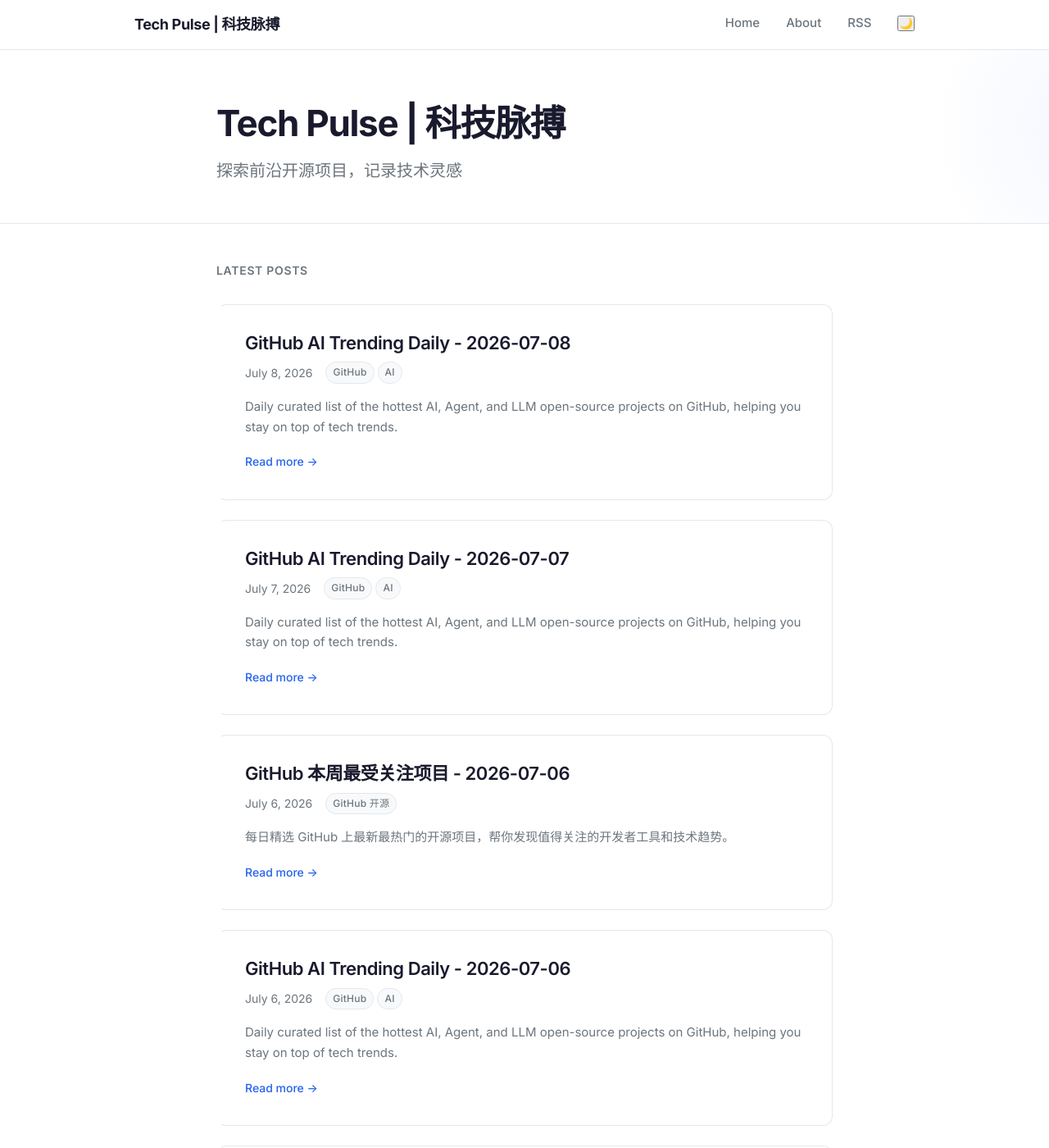
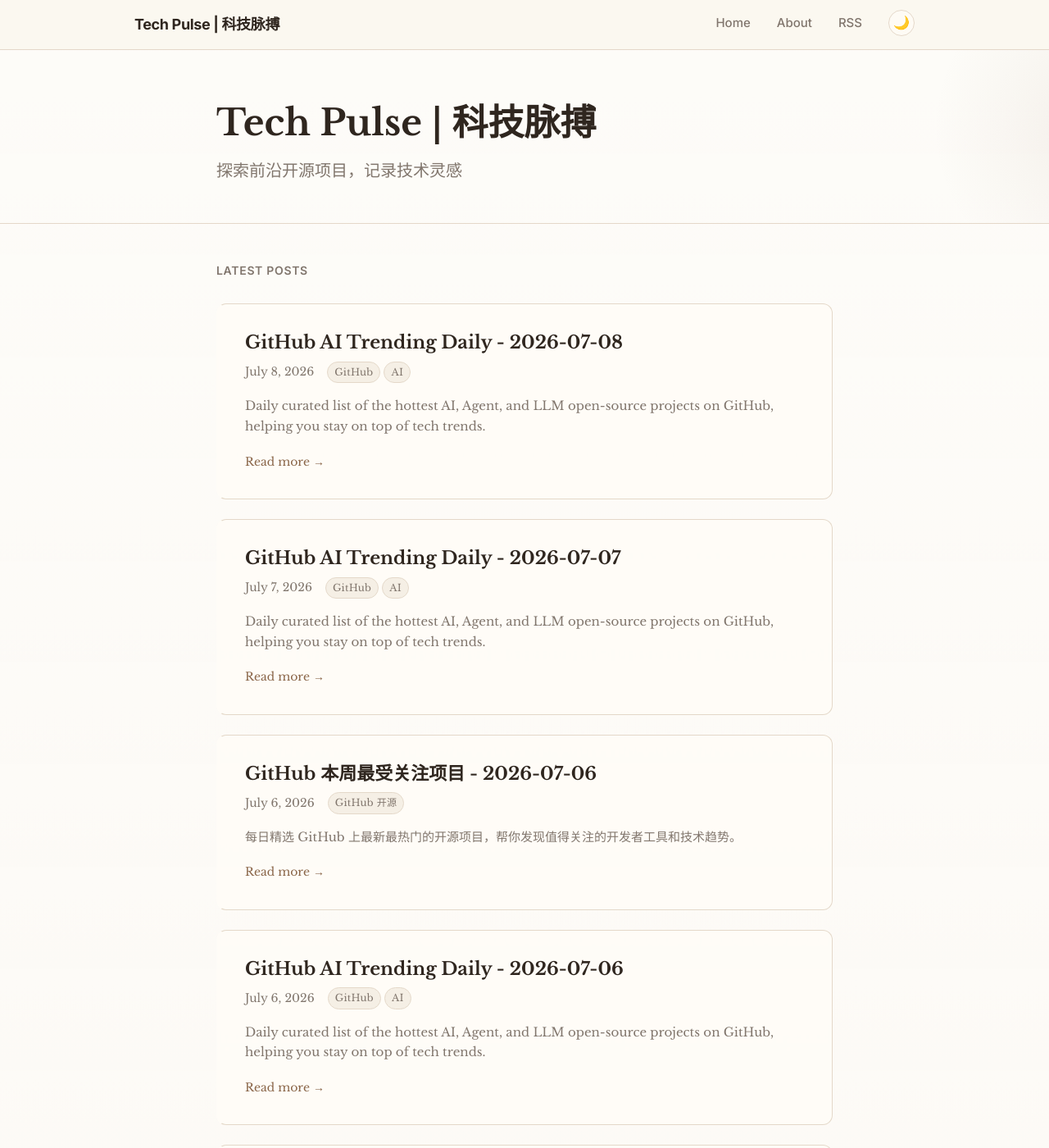
Before and after one commit to zzj1965186613/Blog, a Jekyll site: the page built from index.markdown, in a window 1280 px wide and 1400 px high. Shown: the whole window at 82% size. Built offline with Jekyll 4.4.1, drawn with Linux system fonts in a browser that asks for light colours.

Commit message:
style: improve blog theme and dark mode

```diff
--- a/assets/css/style.css
+++ b/assets/css/style.css
@@ -1,23 +1,26 @@
+@import url('https://fonts.googleapis.com/css2?family=Libre+Baskerville:wght@400;700&family=Inter:wght@400;500;600;700&family=JetBrains+Mono:wght@400;500&display=swap');
+
 /* ==========================================================================
    Blog Custom Stylesheet
-   Design: Clean minimalism inspired by Notion/Linear
+   Design: Warm editorial style with paper-like texture
    ========================================================================== */
 
 /* ---------- Design Tokens ---------- */
 :root {
   /* Colors */
-  --color-bg: #ffffff;
-  --color-bg-secondary: #f8f9fa;
-  --color-text: #1a1a2e;
-  --color-text-muted: #6c757d;
-  --color-accent: #2563eb;
-  --color-accent-hover: #1d4ed8;
-  --color-border: #e5e7eb;
-  --color-card-bg: #ffffff;
-  --color-code-bg: #f1f3f5;
+  --color-bg: #fbf7ef;
+  --color-bg-secondary: #f5efe5;
+  --color-text: #2f261f;
+  --color-text-muted: #81766d;
+  --color-accent: #8a6548;
+  --color-accent-hover: #65442f;
+  --color-border: #e4d8c9;
+  --color-card-bg: rgba(255, 252, 247, 0.72);
+  --color-code-bg: #efe6d8;
 
   /* Typography */
-  --font-body: 'Inter', -apple-system, BlinkMacSystemFont, 'Segoe UI', Roboto, sans-serif;
+  --font-body: 'Libre Baskerville', Georgia, 'Times New Roman', 'Songti SC', 'SimSun', serif;
+  --font-ui: 'Inter', -apple-system, BlinkMacSystemFont, 'Segoe UI', Roboto, sans-serif;
   --font-mono: 'JetBrains Mono', 'Fira Code', 'Consolas', monospace;
   --font-size-base: 16px;
   --line-height-base: 1.7;
@@ -69,6 +72,10 @@ body {
   line-height: var(--line-height-base);
   color: var(--color-text);
   background-color: var(--color-bg);
+  background-image:
+    radial-gradient(rgba(47, 38, 31, 0.045) 0.7px, transparent 0.7px),
+    linear-gradient(180deg, rgba(255, 255, 255, 0.58), rgba(244, 235, 222, 0.3));
+  background-size: 6px 6px, 100% 100%;
   -webkit-font-smoothing: antialiased;
   -moz-osx-font-smoothing: grayscale;
   min-height: 100vh;
@@ -100,7 +107,7 @@ a:focus-visible {
 
 ::selection {
   background-color: var(--color-accent);
-  color: #ffffff;
+  color: #fffaf3;
 }
 
 
@@ -120,10 +127,11 @@ a:focus-visible {
 
 /* ---------- Typography ---------- */
 h1, h2, h3, h4, h5, h6 {
+  font-family: var(--font-body);
   font-weight: 700;
-  line-height: 1.3;
+  line-height: 1.25;
   color: var(--color-text);
-  letter-spacing: -0.02em;
+  letter-spacing: 0;
 }
 
 h1 { font-size: 2.25rem; }
@@ -171,7 +179,7 @@ strong {
   position: sticky;
   top: 0;
   z-index: 100;
-  background-color: rgba(255, 255, 255, 0.85);
+  background-color: rgba(251, 247, 239, 0.86);
   backdrop-filter: blur(12px);
   -webkit-backdrop-filter: blur(12px);
   border-bottom: 1px solid var(--color-border);
@@ -191,6 +199,7 @@ strong {
   display: flex;
   align-items: center;
   color: var(--color-text);
+  font-family: var(--font-ui);
   font-weight: 700;
   font-size: 1.125rem;
   text-decoration: none;
@@ -213,6 +222,7 @@ strong {
 .nav-links a {
   color: var(--color-text-muted);
   font-size: 0.9375rem;
+  font-family: var(--font-ui);
   font-weight: 500;
   text-decoration: none;
   padding: var(--space-xs) 0;
@@ -277,7 +287,7 @@ strong {
 .hero-title {
   font-size: 2.75rem;
   font-weight: 700;
-  letter-spacing: -0.03em;
+  letter-spacing: 0;
   margin-bottom: var(--space-md);
   line-height: 1.15;
 }
@@ -297,6 +307,7 @@ strong {
   font-weight: 600;
   margin-bottom: var(--space-xl);
   color: var(--color-text-muted);
+  font-family: var(--font-ui);
   text-transform: uppercase;
   letter-spacing: 0.05em;
   font-size: 0.875rem;
@@ -315,6 +326,7 @@ strong {
   border: 1px solid var(--color-border);
   border-radius: var(--border-radius-lg);
   padding: var(--space-xl);
+  backdrop-filter: blur(2px);
   transition: box-shadow var(--transition-normal), transform var(--transition-normal);
 }
 
@@ -402,7 +414,7 @@ strong {
 .post-title {
   font-size: 2.5rem;
   font-weight: 700;
-  letter-spacing: -0.03em;
+  letter-spacing: 0;
   margin-bottom: var(--space-md);
   line-height: 1.15;
 }
@@ -448,7 +460,7 @@ strong {
 
 .post-content a {
   text-decoration: underline;
-  text-decoration-color: rgba(37, 99, 235, 0.3);
+  text-decoration-color: rgba(138, 101, 72, 0.32);
   text-underline-offset: 3px;
   transition: text-decoration-color var(--transition-fast);
 }
@@ -519,7 +531,7 @@ strong {
 
 .page-content a {
   text-decoration: underline;
-  text-decoration-color: rgba(37, 99, 235, 0.3);
+  text-decoration-color: rgba(138, 101, 72, 0.32);
   text-underline-offset: 3px;
 }
 
@@ -564,7 +576,7 @@ strong {
 
 .footer-links a:hover {
   color: var(--color-accent);
-  background-color: rgba(37, 99, 235, 0.08);
+  background-color: rgba(138, 101, 72, 0.1);
 }
 
 .copyright {
@@ -679,6 +691,8 @@ pre code {
     left: 0;
     right: 0;
     background: var(--color-bg);
+    background-image: radial-gradient(rgba(47, 38, 31, 0.045) 0.7px, transparent 0.7px);
+    background-size: 6px 6px;
     border-bottom: 1px solid var(--color-border);
     flex-direction: column;
     padding: var(--space-md) var(--space-lg);
@@ -820,7 +834,7 @@ pre code {
   display: inline-block;
   font-size: 0.75rem;
   color: var(--color-accent);
-  background: rgba(37, 99, 235, 0.06);
+  background: rgba(138, 101, 72, 0.08);
   padding: 0.125rem 0.5rem;
   border-radius: 4px;
   font-weight: 500;
@@ -828,7 +842,7 @@ pre code {
 }
 
 .tag:hover {
-  background: rgba(37, 99, 235, 0.12);
+  background: rgba(138, 101, 72, 0.16);
 }
 
 /* ---------- Hero Enhancement ---------- */
@@ -844,7 +858,7 @@ pre code {
   right: -20%;
   width: 400px;
   height: 400px;
-  background: radial-gradient(circle, rgba(37, 99, 235, 0.06) 0%, transparent 70%);
+  background: radial-gradient(circle, rgba(138, 101, 72, 0.08) 0%, transparent 70%);
   border-radius: 50%;
   pointer-events: none;
 }
@@ -893,7 +907,7 @@ pre code {
 .footer-message a {
   color: var(--color-accent);
   text-decoration: underline;
-  text-decoration-color: rgba(37, 99, 235, 0.3);
+  text-decoration-color: rgba(138, 101, 72, 0.32);
   text-underline-offset: 2px;
 }
 
@@ -931,11 +945,11 @@ pre code {
   display: inline-block;
   font-size: 0.8125rem;
   color: var(--color-accent);
-  background: rgba(37, 99, 235, 0.06);
+  background: rgba(138, 101, 72, 0.08);
   padding: 0.25rem 0.75rem;
   border-radius: 6px;
   font-weight: 500;
-  border: 1px solid rgba(37, 99, 235, 0.12);
+  border: 1px solid rgba(138, 101, 72, 0.16);
 }
 
 [data-theme="dark"] .post-tag {
@@ -943,3 +957,63 @@ pre code {
   color: #60a5fa;
   border-color: rgba(96, 165, 250, 0.2);
 }
+/* ---------- Theme Toggle & Dark Mode ---------- */
+.theme-toggle {
+  width: 2rem;
+  height: 2rem;
+  display: inline-flex;
+  align-items: center;
+  justify-content: center;
+  border: 1px solid var(--color-border);
+  border-radius: 50%;
+  color: var(--color-text-muted);
+  background: var(--color-card-bg);
+  font-size: 1rem;
+  line-height: 1;
+  cursor: pointer;
+  transition: color var(--transition-fast), background-color var(--transition-fast), border-color var(--transition-fast), transform var(--transition-fast);
+}
+
+.theme-toggle:hover {
+  color: var(--color-accent-hover);
+  border-color: var(--color-accent);
+  background: var(--color-bg-secondary);
+  transform: translateY(-1px);
+}
+
+.theme-toggle:focus-visible {
+  outline: 2px solid var(--color-accent);
+  outline-offset: 3px;
+}
+
+[data-theme="dark"] {
+  --color-bg: #18130f;
+  --color-bg-secondary: #231b15;
+  --color-text: #f3eadf;
+  --color-text-muted: #b8aa9b;
+  --color-accent: #d7aa78;
+  --color-accent-hover: #f0c891;
+  --color-border: #3b3028;
+  --color-card-bg: rgba(34, 27, 22, 0.78);
+  --color-code-bg: #2b231d;
+}
+
+[data-theme="dark"] body {
+  background-image:
+    radial-gradient(rgba(243, 234, 223, 0.055) 0.7px, transparent 0.7px),
+    linear-gradient(180deg, rgba(34, 27, 22, 0.88), rgba(24, 19, 15, 0.96));
+}
+
+[data-theme="dark"] .site-header {
+  background-color: rgba(24, 19, 15, 0.86);
+}
+
+[data-theme="dark"] .site-footer {
+  background: var(--color-bg-secondary);
+}
+
+@media (max-width: 768px) {
+  [data-theme="dark"] .nav-links {
+    background-image: radial-gradient(rgba(243, 234, 223, 0.055) 0.7px, transparent 0.7px);
+  }
+}
```
